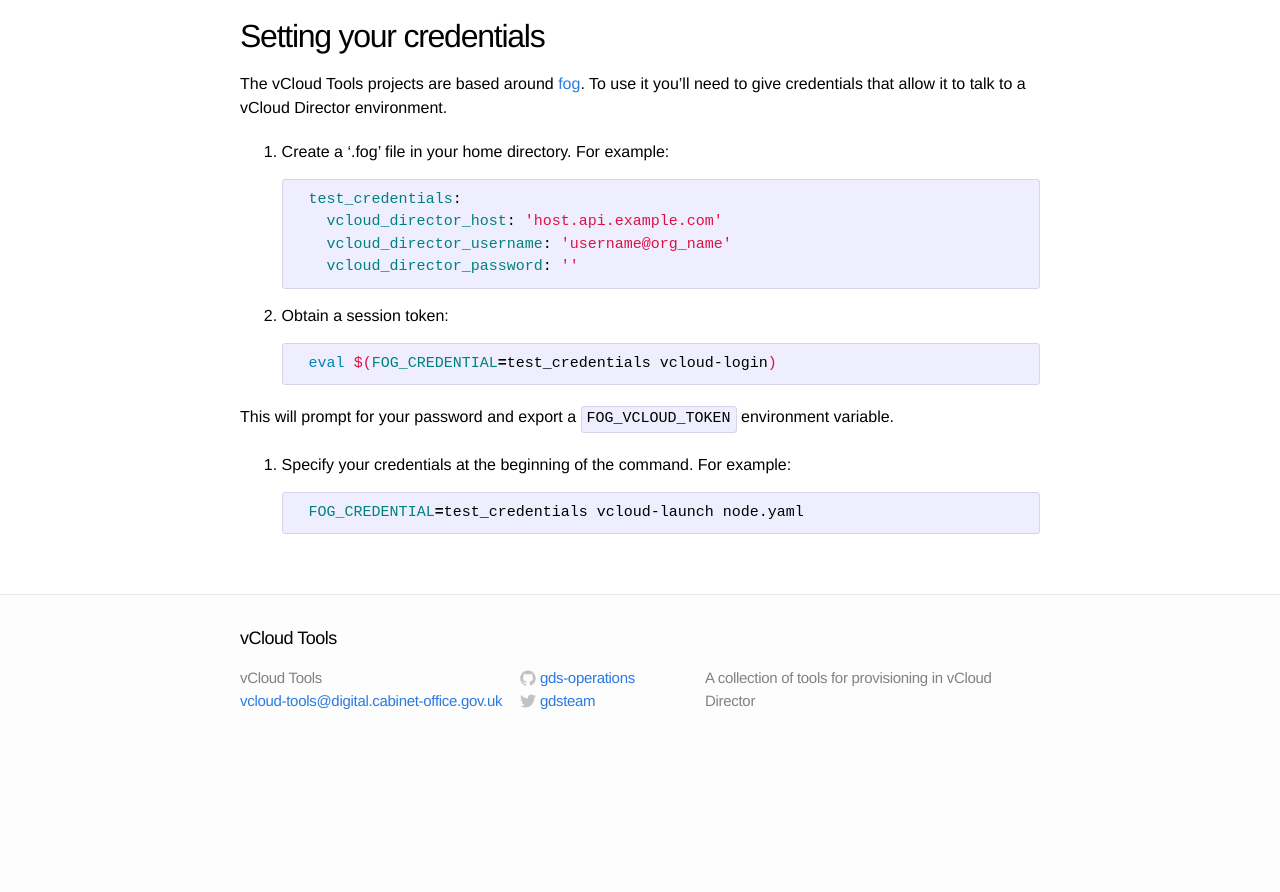
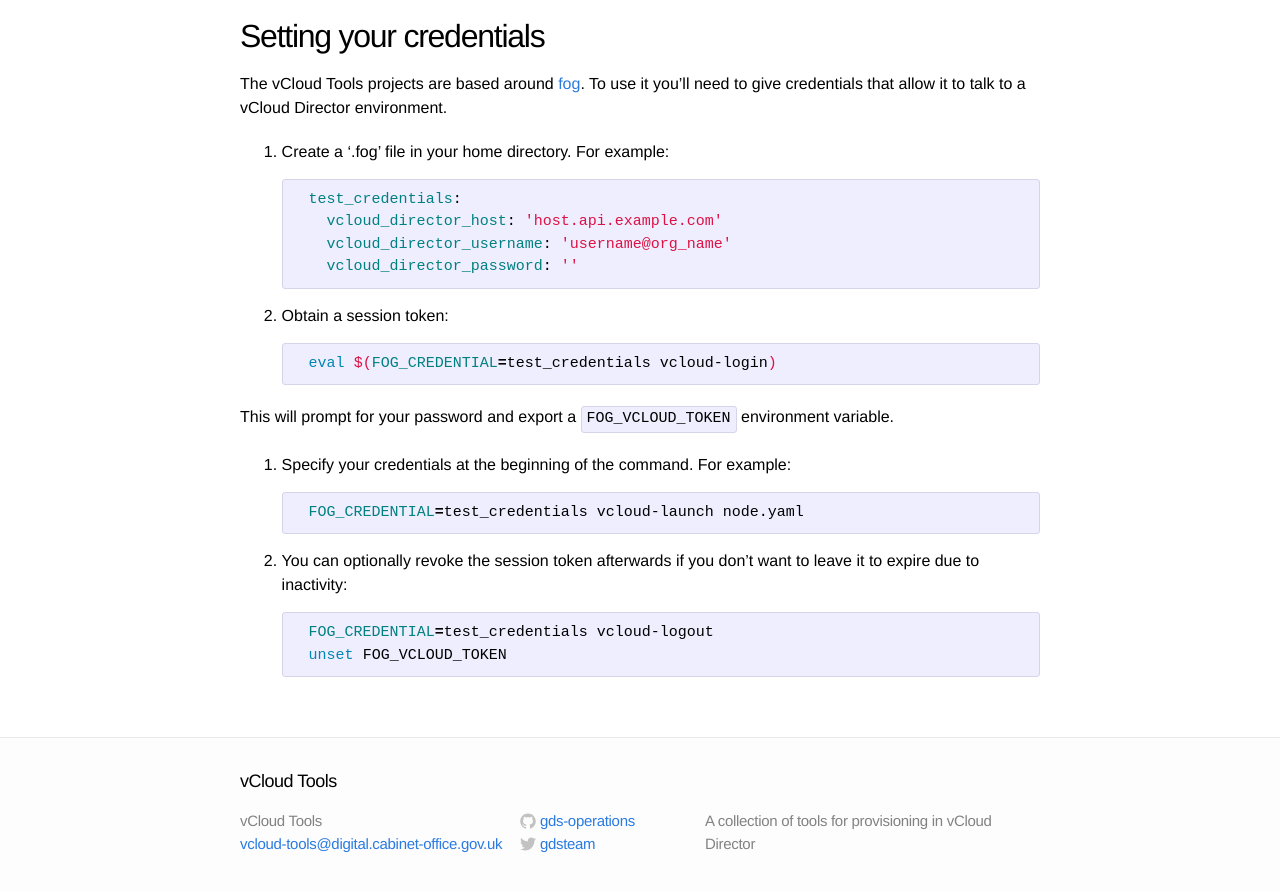
Before and after one commit to gds-operations/vcloud-tools, a Jekyll site: the page built from usage.md, in a window 1280 px wide and 900 px high, scrolled down 600 px. Shown: the top 892 px of the window. Built offline with Jekyll 4.4.1, drawn with Linux system fonts in a browser that asks for light colours; Markdown is read by kramdown in place of the engine named in the settings; before the commit the page ends 1357 px from its top, so only the background shows below that.

Commit message:
Add vcloud-logout to usage docs.

````diff
--- a/usage.md
+++ b/usage.md
@@ -46,3 +46,11 @@
     ```bash
     FOG_CREDENTIAL=test_credentials vcloud-launch node.yaml
     ```
+
+4. You can optionally revoke the session token afterwards if you don't want
+   to leave it to expire due to inactivity:
+
+    ```bash
+    FOG_CREDENTIAL=test_credentials vcloud-logout
+    unset FOG_VCLOUD_TOKEN
+    ```
````
